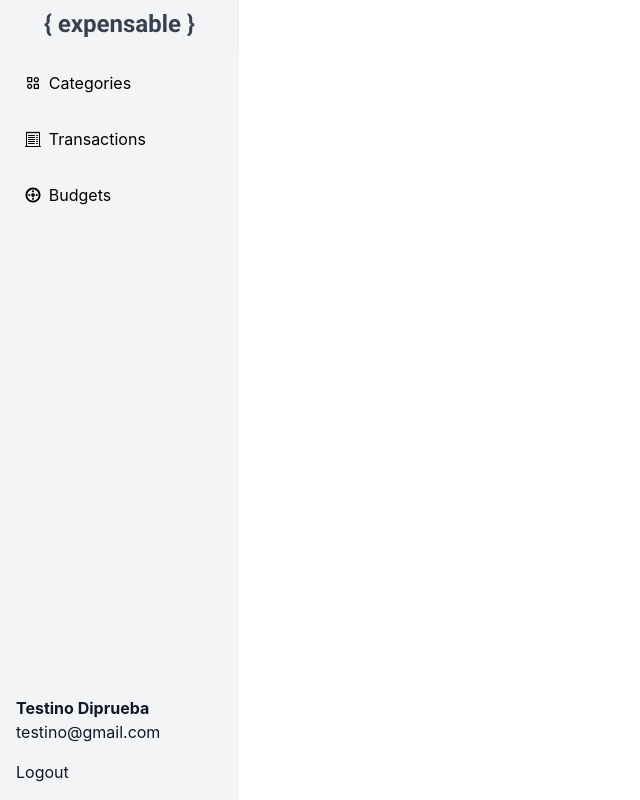
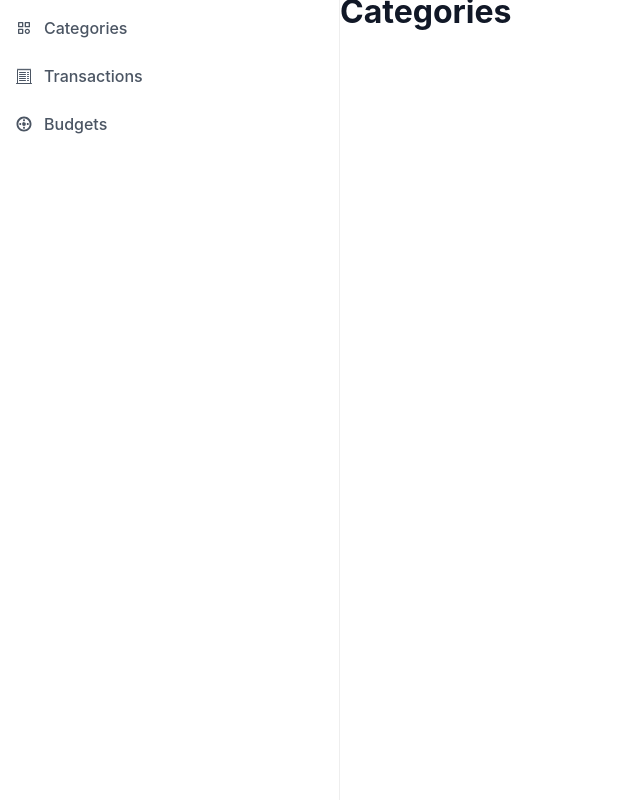
Before and after one commit to Alejandro1709/Expensable-Alpha, a React (Create React App) app: page / in a window 1280 px wide. Shown: the whole page, without its empty margins (0-640 px from the left). Built offline with nearby package versions, Linux system fonts and the light colour scheme.

Commit message:
CHNGE: Sidebar component & storybook

```diff
--- a/src/App.js
+++ b/src/App.js
@@ -1,41 +1,46 @@
 import { Routes, Route } from 'react-router-dom';
-import { BiCategoryAlt } from 'react-icons/bi';
+import { BiCategory } from 'react-icons/bi';
 import { BsReceiptCutoff } from 'react-icons/bs';
 import { GiTargeted } from 'react-icons/gi';
 import Container from './components/Container';
-import Sidebar from './components/Sidebar';
+import Sidebar from './components/SidebarNav';
 import Wrapper from './components/Wrapper';
 
-const initialNavigation = [
+const initialCategories = [
   {
-    id: 1,
     name: 'Categories',
-    to: '/categories',
-    icon: <BiCategoryAlt />,
-    current: true,
+    to: '/categories/expenses',
+    icon: <BiCategory />,
   },
   {
-    id: 2,
     name: 'Transactions',
     to: '/transactions',
     icon: <BsReceiptCutoff />,
   },
   {
-    id: 3,
     name: 'Budgets',
     to: '/budgets',
     icon: <GiTargeted />,
   },
 ];
 
+const handleClickItem = () => {};
+
 function App() {
   return (
     <Wrapper>
       <Container>
-        <Sidebar navigation={initialNavigation} />
+        <Sidebar
+          initialNavigation={initialCategories}
+          onItemClick={handleClickItem}
+        />
         <main className='main'>
           <Routes>
-            <Route path='/categories' element={<h2>Main</h2>} />
+            <Route path='/' element={<h1>Categories</h1>} />
+            <Route path='/categories' element={<h1>Categories</h1>} />
+            <Route path='/categories/:type' element={<h1>Categories</h1>} />
+            <Route path='/transactions' element={<h1>Transactions</h1>} />
+            <Route path='/budgets' element={<h1>Budgets</h1>} />
           </Routes>
         </main>
       </Container>
--- a/src/components/Sidebar/Link.js
+++ /dev/null
@@ -1,48 +0,0 @@
-import React from 'react';
-import { NavLink } from 'react-router-dom';
-import { colors } from '../../styles/colors';
-import styled from '@emotion/styled';
-
-const StyledItem = styled.li`
-  display: flex;
-  align-items: center;
-  gap: 0.5rem;
-  /* background-color: ${colors.pink[400]}; */
-  padding: 8px 12px;
-  color: black;
-  width: 100%;
-  cursor: pointer;
-
-  &:hover {
-    color: black;
-    background-color: ${colors.pink[100]};
-  }
-`;
-
-const StyledLink = styled(NavLink)`
-  text-decoration: none;
-  border-radius: 6px;
-  color: black;
-  width: 100%;
-`;
-
-function Link({ nav }) {
-  return (
-    <StyledLink
-      to={nav.to}
-      style={({ isActive }) => {
-        return {
-          backgroundColor: isActive ? colors.pink[400] : '',
-          color: isActive ? colors.white : '',
-        };
-      }}
-    >
-      <StyledItem>
-        {nav.icon}
-        <span>{nav.name}</span>
-      </StyledItem>
-    </StyledLink>
-  );
-}
-
-export default Link;
--- a/src/components/Sidebar/Sidebar.js
+++ /dev/null
@@ -1,86 +0,0 @@
-import React from 'react';
-import { ReactComponent as Logo } from '../../images/logo.svg';
-import { colors } from '../../styles/colors';
-import styled from '@emotion/styled';
-import Link from './Link';
-
-const StyledSidebar = styled.aside`
-  display: flex;
-  flex-direction: column;
-  width: 100%;
-  background-color: ${colors.gray[100]};
-
-  @media screen and (min-width: 840px) {
-    height: 100%;
-    width: 239px;
-  }
-`;
-
-const SidebarHeader = styled.header`
-  display: flex;
-  justify-content: center;
-  align-items: center;
-  height: 50px;
-  border-right: 1px solid #eee;
-  background-color: white;
-
-  @media screen and (min-width: 840px) {
-    background-color: transparent;
-  }
-`;
-
-const StyledList = styled.ul`
-  display: flex;
-  list-style: none;
-  margin: 0;
-  padding: 0;
-  /* background-color: aqua; */
-
-  @media screen and (min-width: 840px) {
-    flex-direction: column;
-    align-items: center;
-    justify-content: center;
-    gap: 1rem;
-    padding: 0.8rem;
-  }
-`;
-
-const StyledFooter = styled.footer`
-  display: none;
-
-  @media screen and (min-width: 840px) {
-    display: flex;
-    padding: 1rem;
-    flex-direction: column;
-    justify-content: flex-start;
-    align-items: flex-start;
-    gap: 1rem;
-    margin-top: auto;
-  }
-`;
-
-function Sidebar({ navigation }) {
-  return (
-    <StyledSidebar className='sidebar'>
-      <SidebarHeader className='sidebar__header'>
-        <Logo />
-      </SidebarHeader>
-      <StyledList className='sidebar__list'>
-        {navigation.map((nav) => (
-          <Link key={nav.id} nav={nav} />
-        ))}
-      </StyledList>
-      <StyledFooter className='sidebar__footer'>
-        <div className='sidebar__footer-item'>
-          <h4>Testino Diprueba</h4>
-          <p>testino@gmail.com</p>
-        </div>
-        <div className='sidebar__footer-item'>
-          <p>Logout</p>
-        </div>
-      </StyledFooter>
-    </StyledSidebar>
-  );
-}
-
-export default Sidebar;
--- a/src/components/Sidebar/index.js
+++ /dev/null
@@ -1,3 +0,0 @@
-import Sidebar from './Sidebar';
-
-export default Sidebar;
--- /dev/null
+++ b/src/components/SidebarNav/index.js
@@ -0,0 +1,5 @@
+import SidebarNav from "./sidebar-nav";
+import SidebarNavItem from "./sidebar-nav-item";
+
+export { SidebarNavItem };
+export default SidebarNav;
--- /dev/null
+++ b/src/components/SidebarNav/sidebar-nav-item.js
@@ -0,0 +1,64 @@
+import PropTypes from 'prop-types';
+import styled from '@emotion/styled';
+import { colors, typography } from '../../styles';
+import { NavLink } from 'react-router-dom';
+
+const StyledAnchor = styled.div`
+  padding: 0.5rem;
+  display: flex;
+  gap: 0.75rem;
+  ${typography.text.md};
+  color: ${colors.gray[600]};
+  font-weight: 500;
+  align-items: center;
+  border-radius: 0.375rem;
+  cursor: pointer;
+  text-decoration: none;
+  &:hover {
+    background-color: ${colors.pink[100]};
+  }
+  &:focus {
+    outline: 1px solid ${colors.pink[500]};
+  }
+`;
+
+const StyledLink = styled(NavLink)`
+  text-decoration: none;
+  border-radius: 0.375rem;
+`;
+
+function SidebarNavItem({ name, icon, ...rest }) {
+  return (
+    <StyledLink
+      {...rest}
+      style={({ isActive }) => {
+        if (!isActive) return;
+        return {
+          backgroundColor: colors.pink[400],
+          color: colors.white,
+          '&:hover': {
+            backgroundColor: colors.pink[400],
+          },
+          '&:visited': {
+            color: colors.white,
+          },
+        };
+      }}
+    >
+      <StyledAnchor {...rest}>
+        {icon}
+        {name}
+      </StyledAnchor>
+    </StyledLink>
+  );
+}
+
+SidebarNavItem.propTypes = {
+  current: PropTypes.bool,
+  name: PropTypes.string,
+  icon: PropTypes.element,
+  onClick: PropTypes.func,
+  href: PropTypes.string,
+};
+
+export default SidebarNavItem;
--- /dev/null
+++ b/src/components/SidebarNav/sidebar-nav.js
@@ -0,0 +1,39 @@
+import { useState } from 'react';
+import SidebarNavItem from './sidebar-nav-item';
+import PropTypes, { arrayOf } from 'prop-types';
+import styled from '@emotion/styled';
+
+const StyledNav = styled.div`
+  display: flex;
+  flex-direction: column;
+  gap: 0.5rem;
+  padding: 0.5rem;
+  width: 340px;
+  flex-shrink: 0;
+  border-right: 1px solid #eee;
+`;
+function SidebarNav({ initialNavigation }) {
+  const [navigation, setNavigation] = useState(initialNavigation);
+
+  return (
+    <StyledNav>
+      {navigation.map((nav) => (
+        <SidebarNavItem key={nav.name} {...nav} />
+      ))}
+    </StyledNav>
+  );
+}
+
+SidebarNav.propTypes = {
+  initialNavigation: arrayOf(
+    PropTypes.shape({
+      name: PropTypes.string,
+      to: PropTypes.string,
+      icon: PropTypes.element,
+      current: PropTypes.bool,
+    })
+  ),
+  onItemClick: PropTypes.func,
+};
+
+export default SidebarNav;
```
Also changed, not shown: 2 other files (tests, documents, lock files or other folders).
